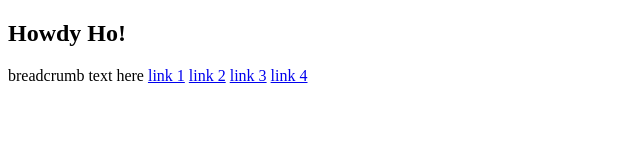
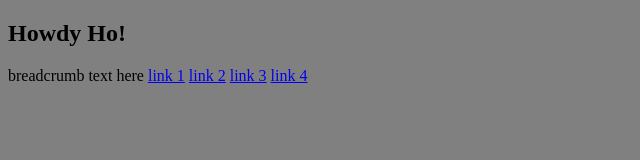
Before and after one commit to HamyJamz/DerpWEB, a plain HTML site: page META-INF/index.html in a window 1280 px wide. Shown: the whole page, without its empty margins (0-640 px from the left). Drawn offline with Linux system fonts and the light colour scheme.

Commit message:
added stylesheet
updated index, added css

```diff
--- a/META-INF/index.html
+++ b/META-INF/index.html
@@ -2,7 +2,8 @@
 <html>
 <head lang="en">
     <meta charset="UTF-8">
-    <title>FancyPants</title>
+    <title>IntelliJ WEB Page</title>
+    <link rel="stylesheet" type="text/css" href="style.css">
 </head>
 <body>
 
@@ -10,9 +11,11 @@
         <h2> Howdy Ho!</h2>
 
     </div>
-    <div id="body"
+
+    <div id="body">
 
     </div>
+
     <div id="foot">
         breadcrumb text here
         <a href="#">link 1</a>
--- /dev/null
+++ b/META-INF/style.css
@@ -0,0 +1,6 @@
+body
+{
+    background-color:gray;
+    min-height:100%;
+    min-width:100%;
+}
```
